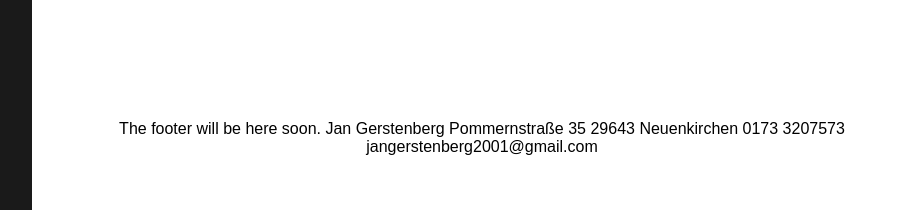
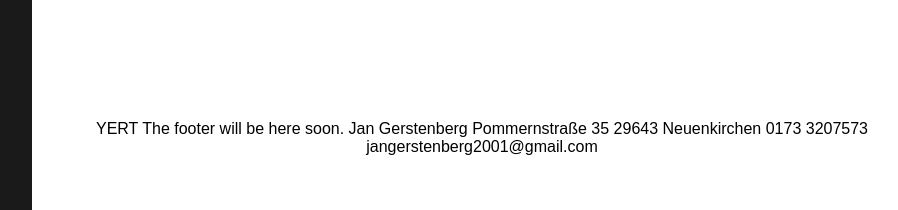
Before and after one commit to gboerg/gboerg.github.io, a plain HTML site: page index.html in a window 1280 px wide. Shown: the part 3160-3370 px from the top of the page, without its empty margins (348-1246 px from the left). Drawn offline with nearby package versions, Linux system fonts and the light colour scheme; files that its build step writes are made by us from their sources.

Commit message:
Update index.html

```diff
--- a/index.html
+++ b/index.html
@@ -112,6 +112,7 @@
   <section id="footer" class="section">
     <header class="head">
       <p>
+        YERT
         The footer will be here soon.
 
         Jan Gerstenberg
```
